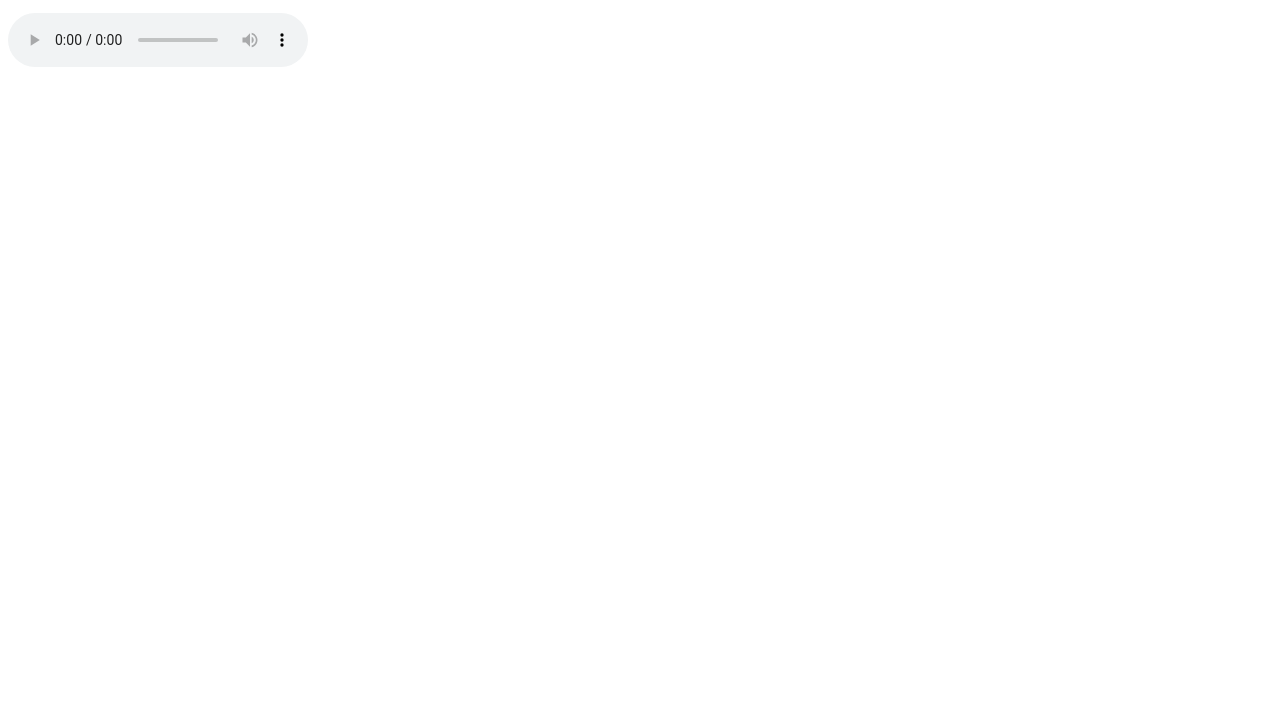
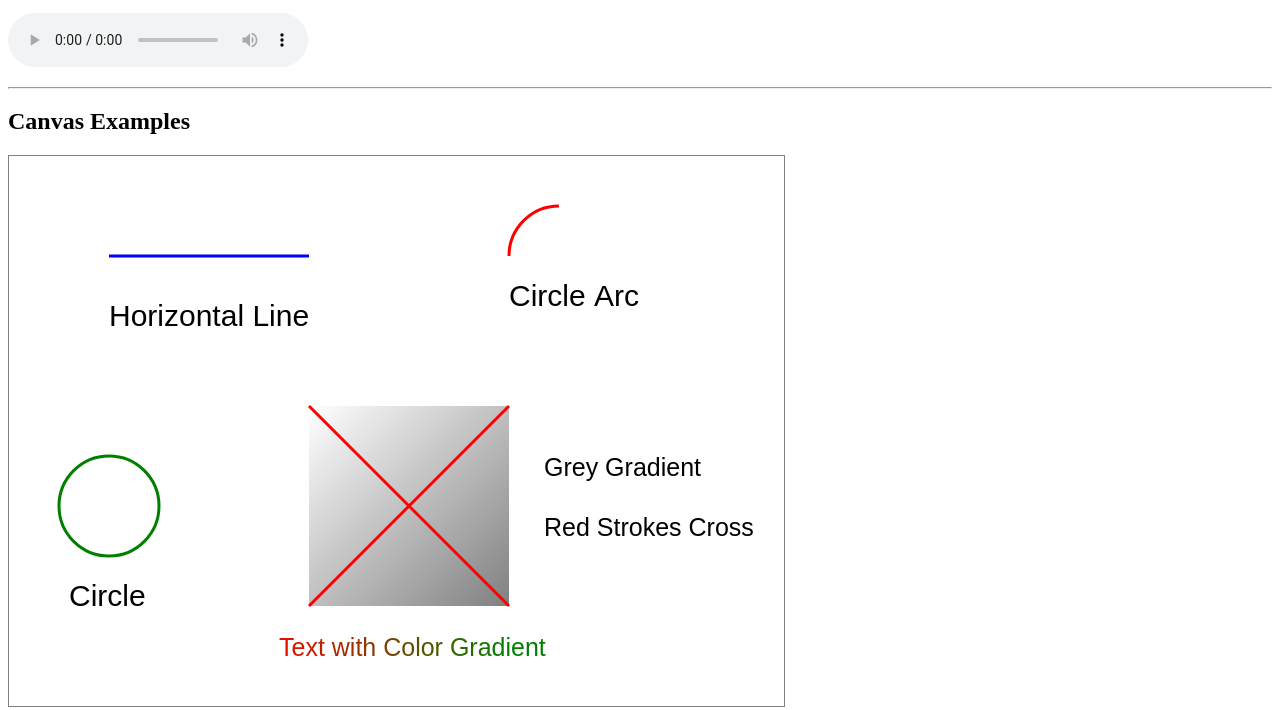
Before and after one commit to eastie71/html5-css3-examples, a plain HTML site: page html5css3.html in a window 1280 px wide. Shown: the part 1062-1772 px from the top of the page. Before the commit the page ends 1149 px from the top, so only its background shows below. Drawn offline with Linux system fonts and the light colour scheme.

Commit message:
Added Canvas example

```diff
--- a/html5css3.html
+++ b/html5css3.html
@@ -10,6 +10,9 @@
 		#video {
 			padding: 0;
 			margin-top: -50px;
+		}
+		#mycanvas {
+			border: 1px solid grey;
 		}
 	</style>
 </head>
@@ -56,6 +59,10 @@
 			Your browser does not support playing this music.
 		</audio>
 	</p>
+	<hr>
+
+	<h2>Canvas Examples</h2>
+	<canvas id="mycanvas" width="775" height="550"></canvas>
 
 	<script type="text/javascript">
 		// Set the audio volume to half
@@ -71,6 +78,66 @@
 				this.innerHTML = "Play Video";
 			}
 		}
+
+		// Canvas Examples
+		var mycanvas = document.getElementById("mycanvas");
+		var	context = mycanvas.getContext("2d");
+		var gradient = context.createLinearGradient(300, 250, 500, 450);
+		var textGradient = context.createLinearGradient(250,500, 500,500);
+
+		// gradient color for square from white to grey
+		gradient.addColorStop(0, "white");
+		gradient.addColorStop(1, "grey");
+
+		// gradient color for text from red to green
+		textGradient.addColorStop(0, "red");
+		textGradient.addColorStop(1, "green");
+
+		context.font = "30px Arial";
+		context.fillText("Horizontal Line", 100, 170);
+		context.fillText("Circle Arc", 500, 150);
+		context.fillText("Circle", 60, 450);
+		context.font = "25px Arial";
+		context.fillText("Grey Gradient", 535, 320);
+		context.fillText("Red Strokes Cross", 535, 380);
+
+		// Draw a grey square
+		context.fillStyle = gradient;
+		context.fillRect(300, 250, 200, 200);
+
+		// Draw a red cross on the square
+		context.beginPath();
+		context.moveTo(300, 250);
+		context.lineTo(500, 450);
+		context.lineWidth = 3;
+		context.strokeStyle = "red";
+		context.moveTo(500, 250);
+		context.lineTo(300, 450);
+		context.stroke();
+
+		// Draw blue horizontal line
+		context.beginPath();
+		context.strokeStyle = "blue";
+		context.moveTo(100,100);
+		context.lineTo(300,100);
+		context.stroke();
+
+		// Draw a green edged circle
+		context.beginPath();
+		context.strokeStyle = "green";
+		context.arc(100,350,50, 0, 2*Math.PI);
+		context.stroke();
+
+		// Draw a red arc of a circle
+		context.beginPath();
+		context.strokeStyle = "red";
+		context.arc(550,100,50, Math.PI, 2*Math.PI * 3/4);
+		context.stroke();
+
+		// Gradient text
+		context.fillStyle = textGradient;
+		//context.font = "30px Arial";
+		context.fillText("Text with Color Gradient", 270, 500);
 	</script>
 </body>
 </html>
```
